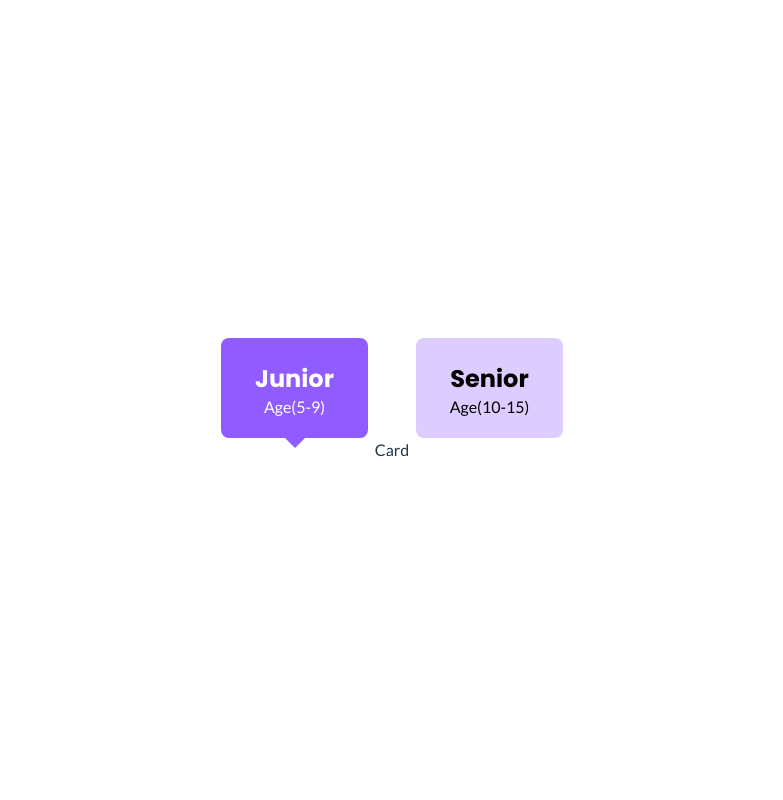
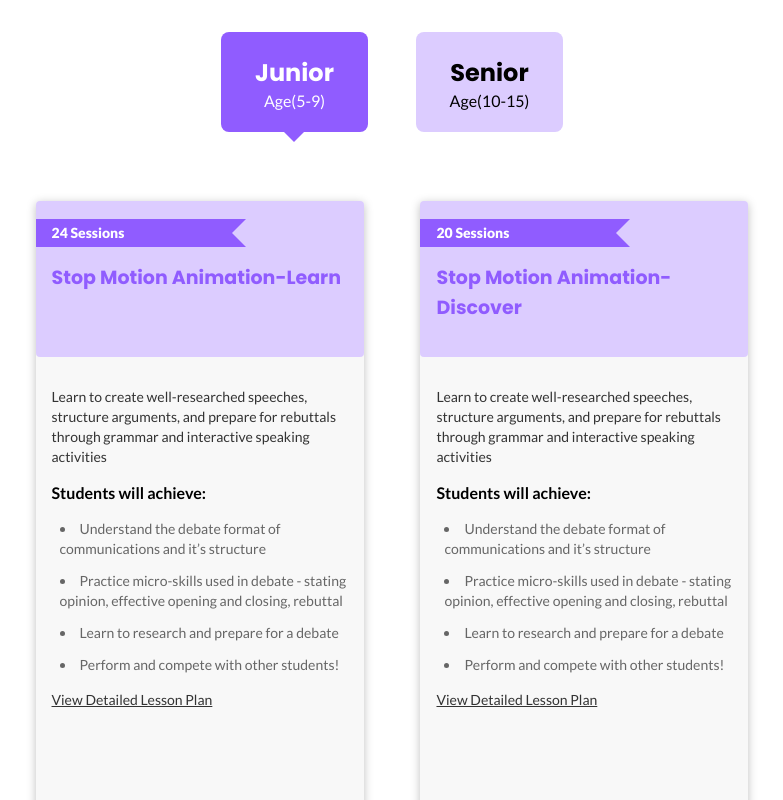
Before and after one commit to shubham-am-i/select-course-assignment, a React (Vite) app: page / in a window 1280 px wide. Shown: the top 800 px of the page, without its empty margins (248-1031 px from the left). Built offline with nearby package versions, Linux system fonts and the light colour scheme.

Commit message:
body section partial complete

```diff
--- a/src/components/Card.jsx
+++ b/src/components/Card.jsx
@@ -1,12 +1,25 @@
 // native imports
-
+import {useState} from 'react'
 // external imports
 
 // local file imports
 import {juniorMaxAge} from '../lib/fetchDetails'
+import '../styles/Card.css'
 
 const Card = (props) => {
-  const {junior, course, category} = props
+  const {junior, course, category, lightTheme, darkTheme} = props
+  // states
+  const [isHovered, setIsHovered] = useState(false)
+  const [activeCard, setActiveCard] = useState(null)
+
+  const handleMouseOver = (i) => {
+    setActiveCard(i)
+    setIsHovered(true)
+  }
+
+  const handleMouseOut = () => {
+    setIsHovered(false)
+  }
   let cards
   const maxAge = juniorMaxAge(category)
   if (junior) {
@@ -14,9 +27,53 @@ const Card = (props) => {
   } else {
     cards = course
   }
+  return (
+    <div className='card-container'>
+      {cards.map((item, i) => {
+        const normal = isHovered && activeCard == i ? darkTheme : lightTheme
+        const inverse = isHovered && activeCard == i ? lightTheme : darkTheme
+        const textWhite = isHovered && activeCard == i ? 'black' : 'white'
+        return (
+          <main
+            key={i}
+            className='card'
+            onMouseOver={() => handleMouseOver(i)}
+            onMouseOut={handleMouseOut}>
+            {/* SECTION - CARD TOP */}
+            <section className='card-top' style={{background: normal}}>
+              <p
+                className='left-arrow card-title'
+                style={{
+                  background: inverse,
+                  borderRight: `14px solid ${normal}`,
+                  color: textWhite,
+                }}>
+                {' '}
+                {item.num_classes} Sessions
+              </p>
+              <p
+                className='card-name'
+                style={{color: isHovered && activeCard == i ? 'white' : darkTheme}}>
+                {item.name}
+              </p>
+            </section>
+            {/* SECTION - CARD BODY */}
+            <section className='card-body'>
+              <p className='pitch'>{item.pitch}</p>
+              <p className='curriculum-title'>Students will achieve:</p>
 
-  console.log(cards)
-  return <div>Card</div>
+              {item.curriculum_outcomes.map((item, index) => (
+                <li key={index}>{item}</li>
+              ))}
+
+              <a href='#'>View Detailed Lesson Plan</a>
+              {/* PRICE SECTION */}
+            </section>
+          </main>
+        )
+      })}
+    </div>
+  )
 }
 
 export default Card
--- a/src/components/Courses.jsx
+++ b/src/components/Courses.jsx
@@ -51,6 +51,14 @@ export default function Container() {
     darkTheme = dark
   }
 
+  const cardProps = {
+    lightTheme,
+    darkTheme,
+    junior: isJunior,
+    category,
+    course,
+  }
+
   return (
     <section>
       <main>
@@ -100,7 +108,7 @@ export default function Container() {
         </div>
 
         {/* Card component to display courses */}
-        <Card junior={isJunior} course={course} category={category} />
+        <Card {...cardProps} />
       </main>
     </section>
   )
--- a/src/index.css
+++ b/src/index.css
@@ -11,6 +11,7 @@
   --gradient: linear-gradient(90deg, #f3705b 0%, #fcb444 100%);
   --bg-card: #f8f8f8;
   --shadow: 0px 2px 10px rgba(0, 0, 0, 0.25);
+  --bdrs: 4px;
 
   font-synthesis: none;
   text-rendering: optimizeLegibility;
@@ -21,6 +22,8 @@
 
 body {
   margin: 0;
+  padding: 0;
+  box-sizing: border-box;
   display: flex;
   place-items: center;
   min-width: 320px;
--- /dev/null
+++ b/src/styles/Card.css
@@ -0,0 +1,89 @@
+.card-container {
+  margin-top: 4.3rem;
+  display: flex;
+  flex-wrap: wrap;
+  gap: 3.56rem;
+}
+
+.card {
+  width: 328px;
+  height: 765px;
+  background: var(--bg-card);
+  box-shadow: var(--shadow);
+  border-radius: var(--bdrs);
+  /* transition: 360ms all ease-in-out; */
+}
+.card:hover {
+  /* transform: translateY(-2.5rem); */
+}
+.card-top {
+  /* padding: 1rem; */
+  width: 328px;
+  height: 140px;
+  padding-top: 1rem;
+  position: relative;
+  text-align: left;
+  border-radius: var(--bdrs);
+}
+.left-arrow {
+  position: absolute;
+  top: 2rem;
+  left: 0;
+  transform: translateY(-50%);
+  width: 180px;
+  height: 0;
+  border-top: 14px solid transparent;
+  border-bottom: 14px solid transparent;
+}
+.card-title {
+  margin-top: 0px;
+  position: absolute;
+  padding-left: 16px;
+  font-size: 14px;
+  font-weight: 800;
+  line-height: 17px;
+  display: flex;
+  justify-content: space-between;
+  align-items: center;
+}
+.card-name {
+  margin-top: 46px;
+  padding-left: 1rem;
+  font-family: 'Poppins';
+  font-style: normal;
+  font-weight: 700;
+  font-size: 19px;
+  line-height: 30px;
+}
+
+.card-body {
+  padding: 16px;
+  text-align: left;
+}
+.pitch {
+  font-weight: 400;
+  font-size: 14px;
+  line-height: 20px;
+  color: var(--primary);
+}
+.curriculum-title {
+  font-weight: 700;
+  font-size: 16px;
+  line-height: 20px;
+  color: var(--black);
+}
+.card-body li {
+  margin-left: 8px;
+  margin-bottom: 12px;
+  font-weight: 400;
+  font-size: 14px;
+  line-height: 20px;
+  color: var(--primary-light);
+}
+.card-body a {
+  font-weight: 500;
+  font-size: 14px;
+  line-height: 17px;
+  text-decoration-line: underline;
+  color: var(--primary);
+}
--- a/src/styles/Container.module.css
+++ b/src/styles/Container.module.css
@@ -1,5 +1,6 @@
 .categoryBox {
   display: flex;
+  justify-content: center;
   gap: 48px;
 }
 
```
